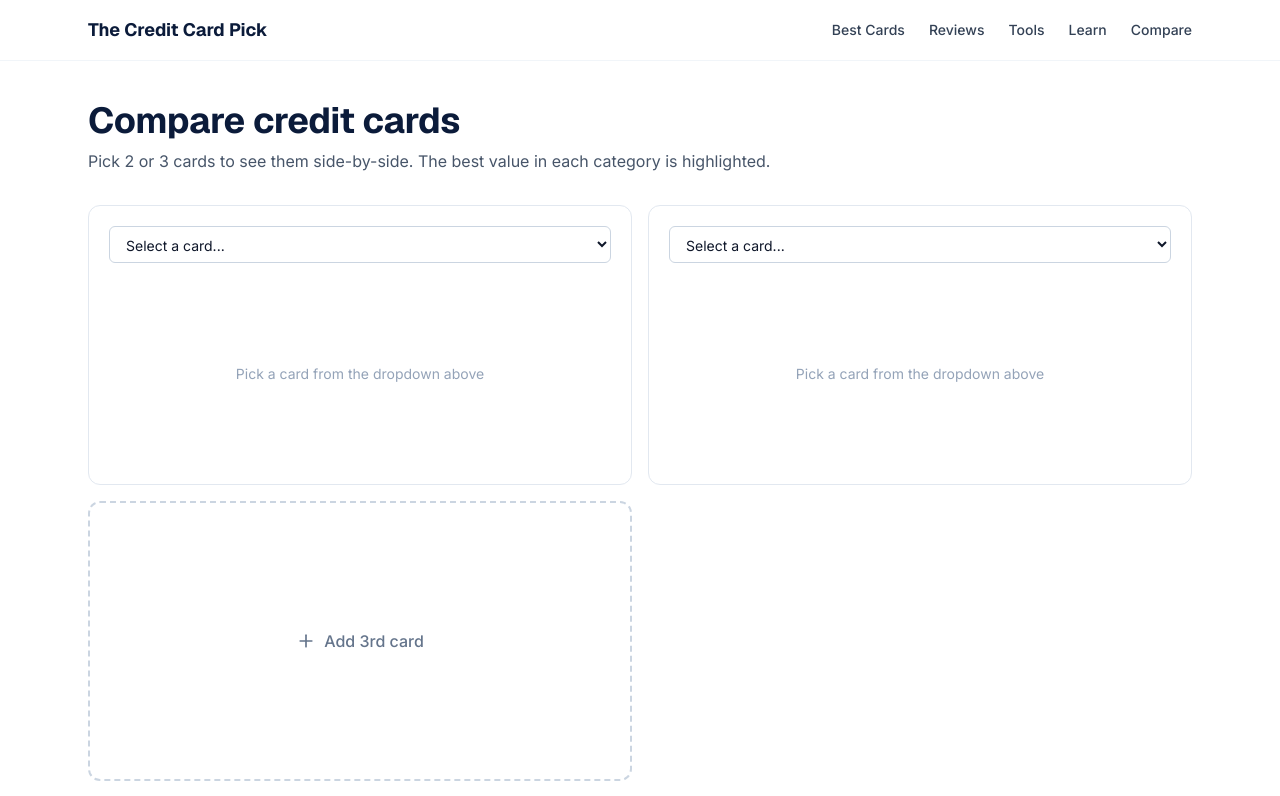
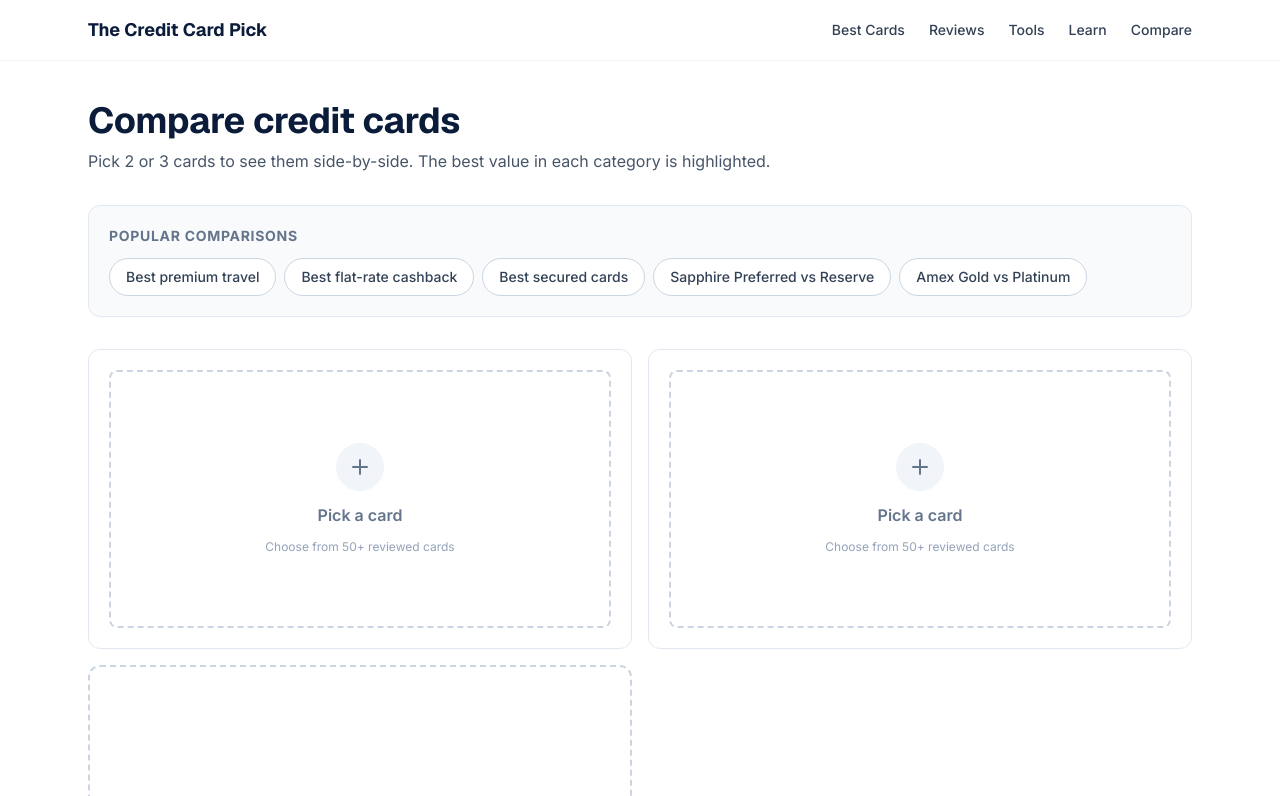
Before and after one commit to barelezra10-create/Creditcard, a Next.js app: page /compare in a window 1280 px wide. Shown: the top 796 px of the page. Built offline with nearby package versions, Linux system fonts and the light colour scheme.

Commit message:
feat: visual card picker modal + popular comparisons on /compare
Replace bare HTML select dropdowns with a full-screen card picker modal
(grid of 50 cards, image + rating + fee, search input, category filter pills).
Add popular comparisons quick-launch buttons shown on the empty state.

```diff
--- a/src/app/compare/CompareClient.tsx
+++ b/src/app/compare/CompareClient.tsx
@@ -8,6 +8,29 @@ import { CardVisual } from "@/components/cards/CardVisual";
 import { StarRating } from "@/components/cards/StarRating";
 
 type Slot = string | null;
+
+const POPULAR_COMPARISONS = [
+  {
+    label: "Best premium travel",
+    slugs: ["chase-sapphire-reserve", "amex-platinum", "capital-one-venture-x"],
+  },
+  {
+    label: "Best flat-rate cashback",
+    slugs: ["citi-double-cash", "wells-fargo-active-cash", "capital-one-quicksilver"],
+  },
+  {
+    label: "Best secured cards",
+    slugs: ["discover-it-secured", "capital-one-platinum-secured", "opensky-secured"],
+  },
+  {
+    label: "Sapphire Preferred vs Reserve",
+    slugs: ["chase-sapphire-preferred", "chase-sapphire-reserve"],
+  },
+  {
+    label: "Amex Gold vs Platinum",
+    slugs: ["amex-gold", "amex-platinum"],
+  },
+];
 
 export default function CompareClient({ allCards }: { allCards: Card[] }) {
   const sp = useSearchParams();
@@ -52,6 +75,7 @@ export default function CompareClient({ allCards }: { allCards: Card[] }) {
   );
   const filledCards = cards.filter((c): c is Card => Boolean(c));
   const cols = slots.length;
+  const allEmpty = filledCards.length === 0;
 
   return (
     <div className="mx-auto max-w-6xl px-6 py-10">
@@ -64,7 +88,31 @@ export default function CompareClient({ allCards }: { allCards: Card[] }) {
         </p>
       </header>
 
-      {/* Card slot selectors */}
+      {/* Popular comparisons — only shown when nothing is picked */}
+      {allEmpty && (
+        <div className="mb-8 rounded-xl bg-slate-50 border border-slate-200 p-5">
+          <div className="text-sm font-bold uppercase tracking-wider text-slate-500 mb-3">
+            Popular comparisons
+          </div>
+          <div className="flex flex-wrap gap-2">
+            {POPULAR_COMPARISONS.map((comp) => (
+              <button
+                key={comp.label}
+                onClick={() => {
+                  const next = comp.slugs as Slot[];
+                  setSlots(next);
+                  updateUrl(next);
+                }}
+                className="rounded-full border border-slate-300 bg-white px-4 py-2 text-sm font-medium text-slate-700 hover:border-navy-500 hover:text-navy-900 transition-colors"
+              >
+                {comp.label}
+              </button>
+            ))}
+          </div>
+        </div>
+      )}
+
+      {/* Card slot pickers */}
       <div className={`grid gap-4 ${cols === 2 ? "md:grid-cols-2" : "md:grid-cols-3"}`}>
         {slots.map((slug, idx) => (
           <CardSlot
@@ -102,6 +150,139 @@ export default function CompareClient({ allCards }: { allCards: Card[] }) {
   );
 }
 
+// ---- CardPickerModal ----
+
+const MODAL_CATEGORIES = [
+  "all",
+  "cashback",
+  "travel",
+  "miles",
+  "hotel",
+  "business",
+  "secured",
+  "student",
+] as const;
+
+function CardPickerModal({
+  open,
+  onClose,
+  onSelect,
+  allCards,
+  excludeSlugs,
+}: {
+  open: boolean;
+  onClose: () => void;
+  onSelect: (slug: string) => void;
+  allCards: Card[];
+  excludeSlugs: string[];
+}) {
+  const [search, setSearch] = useState("");
+  const [categoryFilter, setCategoryFilter] = useState<string>("all");
+
+  if (!open) return null;
+
+  const filtered = allCards
+    .filter((c) => !excludeSlugs.includes(c.slug))
+    .filter(
+      (c) =>
+        categoryFilter === "all" ||
+        c.category.includes(categoryFilter as Card["category"][number]),
+    )
+    .filter((c) => {
+      if (!search.trim()) return true;
+      const s = search.toLowerCase();
+      return c.name.toLowerCase().includes(s) || c.issuer.toLowerCase().includes(s);
+    })
+    .sort((a, b) => (b.rating ?? 0) - (a.rating ?? 0));
+
+  return (
+    <div
+      className="fixed inset-0 z-50 flex items-start justify-center bg-black/60 p-4 md:p-8 overflow-y-auto"
+      onClick={onClose}
+    >
+      <div
+        className="my-auto w-full max-w-4xl rounded-xl bg-white shadow-2xl"
+        onClick={(e) => e.stopPropagation()}
+      >
+        {/* Sticky header */}
+        <div className="sticky top-0 z-10 rounded-t-xl border-b border-slate-200 bg-white p-5">
+          <div className="flex items-center justify-between gap-4">
+            <h2 className="font-display text-xl font-bold text-navy-900">
+              Pick a card to compare
+            </h2>
+            <button
+              onClick={onClose}
+              aria-label="Close"
+              className="rounded-md p-1 text-slate-500 hover:bg-slate-100 hover:text-slate-900"
+            >
+              <X className="h-5 w-5" />
+            </button>
+          </div>
+          <input
+            type="text"
+            placeholder="Search by card name or issuer..."
+            value={search}
+            onChange={(e) => setSearch(e.target.value)}
+            autoFocus
+            className="mt-4 w-full rounded-md border border-slate-300 px-4 py-2.5 text-sm focus:border-navy-500 focus:outline-none"
+          />
+          <div className="mt-3 flex flex-wrap gap-2">
+            {MODAL_CATEGORIES.map((cat) => (
+              <button
+                key={cat}
+                onClick={() => setCategoryFilter(cat)}
+                className={`rounded-full px-3 py-1 text-xs font-semibold capitalize transition-colors ${
+                  categoryFilter === cat
+                    ? "bg-navy-900 text-white"
+                    : "border border-slate-200 bg-white text-slate-700 hover:border-navy-500"
+                }`}
+              >
+                {cat}
+              </button>
+            ))}
+          </div>
+        </div>
+
+        {/* Card grid */}
+        <div className="grid gap-3 p-5 sm:grid-cols-2 md:grid-cols-3">
+          {filtered.length === 0 ? (
+            <p className="col-span-full text-center text-slate-500">
+              No cards match your filters.
+            </p>
+          ) : (
+            filtered.map((c) => (
+              <button
+                key={c.slug}
+                onClick={() => {
+                  onSelect(c.slug);
+                  onClose();
+                }}
+                className="group flex flex-col items-center rounded-lg border border-slate-200 bg-white p-4 text-left hover:border-navy-500 hover:shadow-sm transition-colors"
+              >
+                <CardVisual card={c} size="sm" />
+                <div className="mt-3 w-full text-center">
+                  <div className="text-xs font-medium uppercase text-slate-500">{c.issuer}</div>
+                  <div className="mt-0.5 truncate font-display text-sm font-semibold text-navy-900">
+                    {c.name}
+                  </div>
+                </div>
+                {c.rating !== undefined && (
+                  <div className="mt-2">
+                    <StarRating rating={c.rating} />
+                  </div>
+                )}
+                <div className="mt-2 text-xs text-slate-500">
+                  {c.annual_fee === 0 ? "No annual fee" : `$${c.annual_fee}/yr`}
+                </div>
+              </button>
+            ))
+          )}
+        </div>
+      </div>
+    </div>
+  );
+}
+
 // ---- CardSlot: one slot in the picker grid ----
 function CardSlot({
   idx,
@@ -118,56 +299,66 @@ function CardSlot({
   onSelect: (slug: string | null) => void;
   onRemove?: () => void;
 }) {
+  const [pickerOpen, setPickerOpen] = useState(false);
   const card = slug ? allCards.find((c) => c.slug === slug) ?? null : null;
-
   const otherSelected = selectedSlugs.filter((s) => s !== slug);
-  const available = allCards.filter((c) => !otherSelected.includes(c.slug));
 
   return (
-    <div className="relative flex min-h-[280px] flex-col rounded-xl border border-slate-200 bg-white p-5">
+    <div className="relative flex min-h-[300px] flex-col rounded-xl border border-slate-200 bg-white p-5">
       {onRemove && (
         <button
           onClick={onRemove}
           aria-label="Remove this slot"
-          className="absolute right-3 top-3 rounded-md p-1 text-slate-400 hover:bg-slate-100 hover:text-slate-700"
+          className="absolute right-3 top-3 rounded-md p-1 text-slate-400 hover:bg-slate-100 hover:text-slate-700 z-10"
         >
           <X className="h-4 w-4" />
         </button>
       )}
-      <select
-        value={slug ?? ""}
-        onChange={(e) => onSelect(e.target.value || null)}
-        className="w-full rounded-md border border-slate-300 bg-white px-3 py-2 text-sm focus:border-navy-500 focus:outline-none"
-      >
-        <option value="">Select a card...</option>
-        {available.map((c) => (
-          <option key={c.slug} value={c.slug}>
-            {c.issuer} {c.name}
-          </option>
-        ))}
-      </select>
 
       {card ? (
-        <div className="mt-5 flex flex-col items-center gap-3">
-          <CardVisual card={card} size="sm" />
+        <div className="flex flex-1 flex-col items-center gap-3">
+          <CardVisual card={card} size="md" />
           <div className="text-center">
-            <div className="font-display text-base font-semibold text-navy-900">{card.name}</div>
-            <div className="text-xs text-slate-500">{card.issuer}</div>
+            <div className="text-xs font-medium uppercase text-slate-500">{card.issuer}</div>
+            <div className="mt-0.5 font-display text-base font-semibold text-navy-900">
+              {card.name}
+            </div>
           </div>
           {card.rating !== undefined && <StarRating rating={card.rating} />}
           <Link
             href={`/go/${card.slug}`}
-            className="mt-2 inline-flex items-center gap-1.5 rounded-md bg-blue-600 px-4 py-2 text-sm font-bold text-white shadow-sm hover:bg-blue-700"
+            className="inline-flex items-center gap-1.5 rounded-md bg-blue-600 px-4 py-2 text-sm font-bold text-white shadow-sm hover:bg-blue-700"
           >
             <Lock className="h-3.5 w-3.5" />
             Apply now
           </Link>
+          <button
+            onClick={() => setPickerOpen(true)}
+            className="text-xs font-medium text-navy-700 underline hover:text-navy-900"
+          >
+            Change card
+          </button>
         </div>
       ) : (
-        <div className="mt-5 flex flex-1 items-center justify-center text-sm text-slate-400">
-          Pick a card from the dropdown above
-        </div>
+        <button
+          onClick={() => setPickerOpen(true)}
+          className="flex flex-1 flex-col items-center justify-center gap-3 rounded-lg border-2 border-dashed border-slate-300 px-6 py-12 text-center text-slate-500 hover:border-navy-500 hover:text-navy-700 hover:bg-slate-50 transition-colors"
+        >
+          <div className="rounded-full bg-slate-100 p-3">
+            <Plus className="h-6 w-6" />
+          </div>
+          <div className="font-semibold text-base">Pick a card</div>
+          <div className="text-xs text-slate-400">Choose from 50+ reviewed cards</div>
+        </button>
       )}
+
+      <CardPickerModal
+        open={pickerOpen}
+        onClose={() => setPickerOpen(false)}
+        onSelect={(s) => onSelect(s)}
+        allCards={allCards}
+        excludeSlugs={otherSelected}
+      />
     </div>
   );
 }
```
